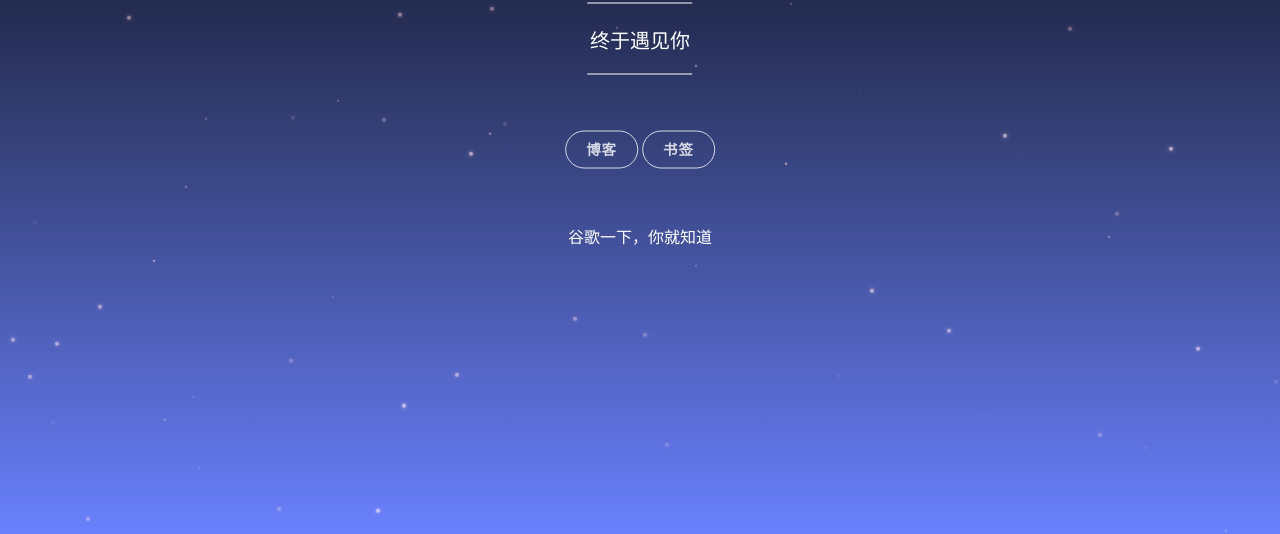
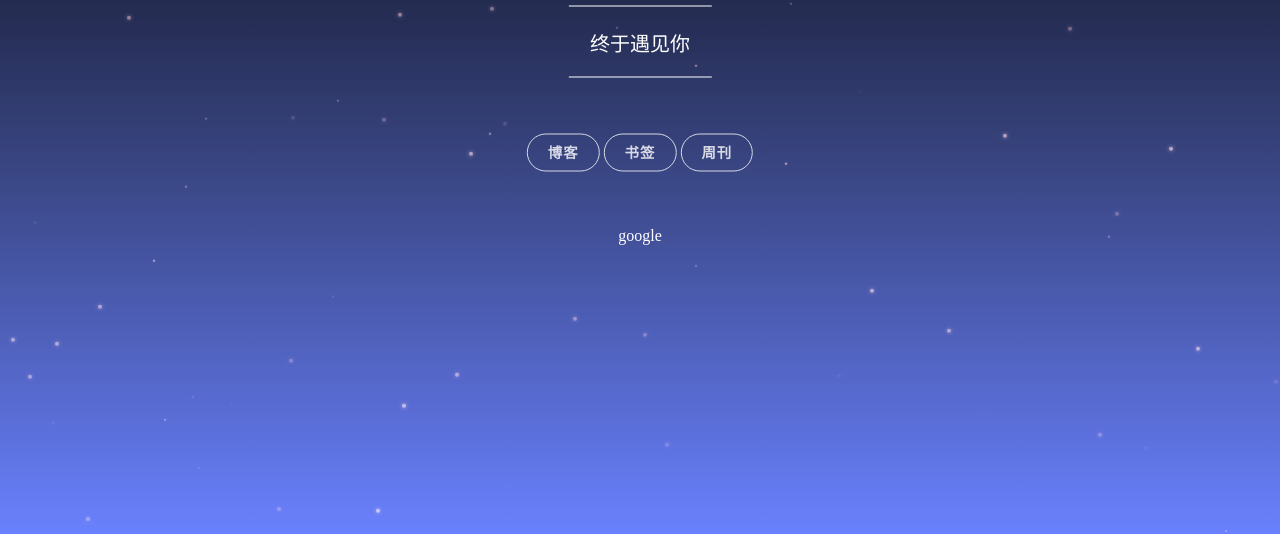
Before and after one commit to dingeral/index, a plain HTML site: page index.html in a window 1280 px wide. Shown: the part 266-800 px from the top of the page. Drawn offline with Linux system fonts and the light colour scheme; a web font is replaced by a local one.

Commit message:
添加周刊

```diff
--- a/index.html
+++ b/index.html
@@ -18,9 +18,10 @@
             <ul class="navigation">
                 <li class="navigation__item"><a href="https://blog.dingeral.com/" target="_blank" title="博客" class="one-pan-link-mark">博客</a></li>
                 <li class="navigation__item"><a href="https://note.dingeral.com/" target="_blank" title="书签" class="one-pan-link-mark">书签</a></li>
+                <li class="navigation__item"><a href="https://weekly.dingeral.com/" target="_blank" title="周刊" class="one-pan-link-mark">周刊</a></li>
             </ul>
         </nav>
-        <div class="icp"><a href="https://google.lib.edu.eu.org/" class="icpnum one-pan-link-mark" target="_blank" rel="nofollow">谷歌一下，你就知道</a></div>
+        <div class="icp"><a href="https://search.lib.edu.eu.org/" class="icpnum one-pan-link-mark" target="_blank" rel="nofollow">google</a></div>
 
     </div>
 
```
